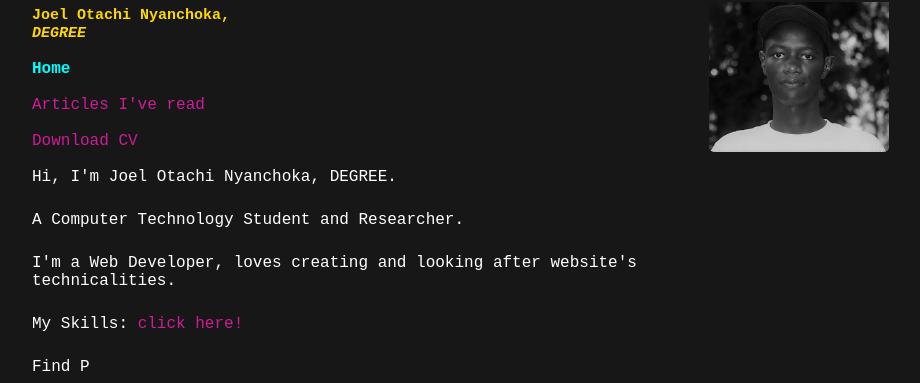
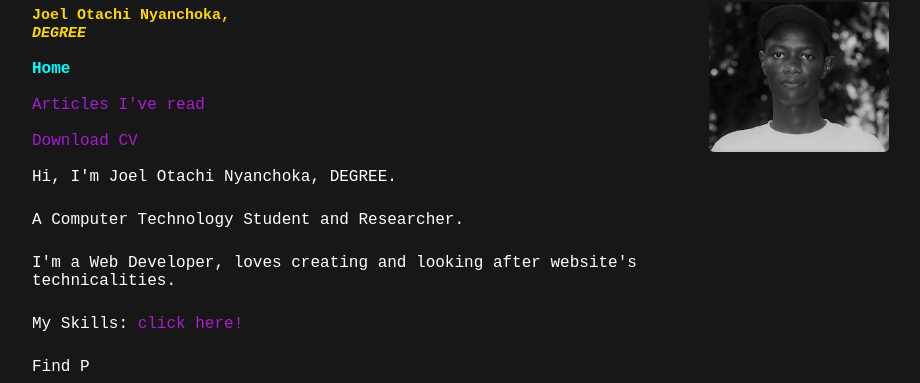
Before and after one commit to Joel-max-eng/Joel_Otachi, a plain HTML site: page index.html in a window 1280 px wide. Shown: the part 126-509 px from the top of the page, without its empty margins (233-1153 px from the left). Drawn offline with Linux system fonts and the light colour scheme.

Commit message:
Update style.css

```diff
--- a/style.css
+++ b/style.css
@@ -36,7 +36,7 @@
       padding:0;
   }
   header a{
-      color:rgb(207, 27, 153);
+      color:rgb(169, 27, 212);
       text-decoration: none;
       font: size 14px;
   }
```
